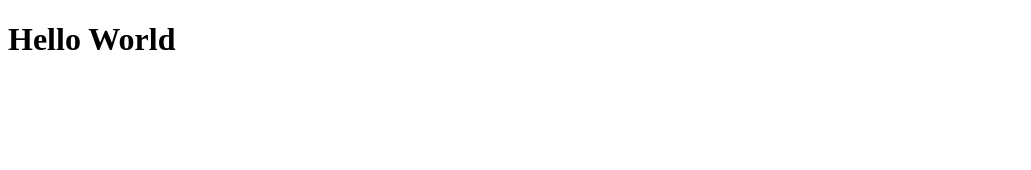
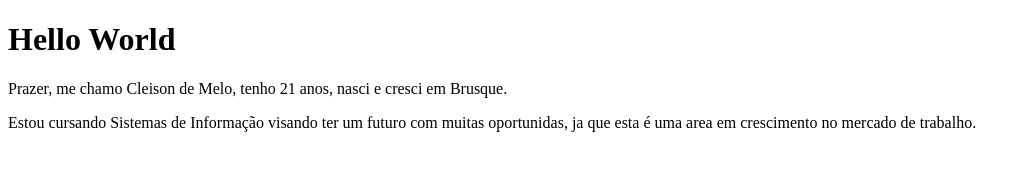
Before and after one commit to Cleisondemelo/APS, a plain HTML site: page apshtml/index.html in a window 1280 px wide. Shown: the whole page, without its empty margins (0-1031 px from the left). Drawn offline with Linux system fonts and the light colour scheme.

Commit message:
segundo passo
Adicionei uma breve descrição sobre mim;

```diff
--- a/apshtml/index.html
+++ b/apshtml/index.html
@@ -8,5 +8,9 @@
 <body>
     <h1>Hello World</h1>
 
+    <p>Prazer, me chamo Cleison de Melo, tenho 21 anos, nasci e cresci em Brusque.</p>
+    <p>Estou cursando Sistemas de Informação visando ter um futuro com muitas oportunidas, ja que esta é uma area em crescimento no mercado de trabalho.</p><br>
+
+
 </body>
 </html>
```
